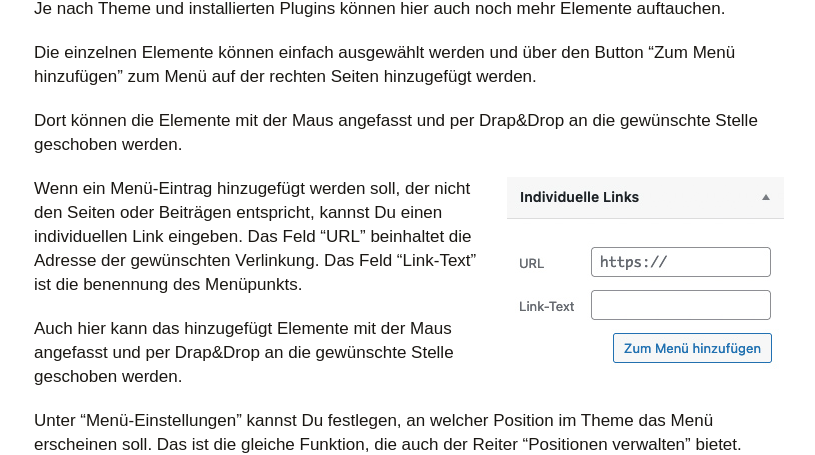
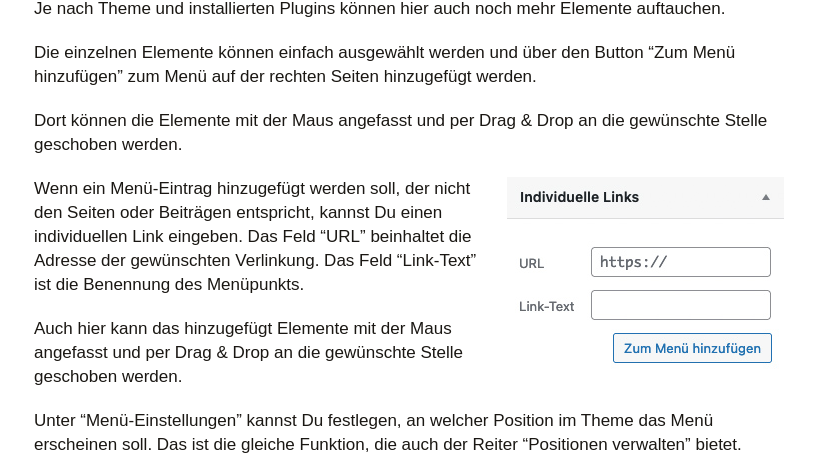
Before and after one commit to goYippi-labs/tutorials, a Jekyll site: the page built from wordpress/menu-bearbeiten/index.md, in a window 1280 px wide and 900 px high, scrolled down 1232 px. Shown: the part 149-604 px from the top of the window, without its empty margins (356-1171 px from the left). Built offline with Jekyll 4.4.1, drawn with Linux system fonts in a browser that asks for light colours; nearby versions of some CDN libraries; some web fonts are replaced; library files that are not in the unit come from our copies; some of the changed text lies outside the part shown.

Commit message:
Fixed more typos

```diff
--- a/wordpress/menu-bearbeiten/index.md
+++ b/wordpress/menu-bearbeiten/index.md
@@ -34,12 +34,12 @@ Je nach Theme und installierten Plugins können hier auch noch mehr Elemente auf
 
 Die einzelnen Elemente können einfach ausgewählt werden und über den Button "Zum Menü hinzufügen" zum Menü auf der rechten Seiten hinzugefügt werden.
 
-Dort können die Elemente mit der Maus angefasst und per Drap&Drop an die gewünschte Stelle geschoben werden.
+Dort können die Elemente mit der Maus angefasst und per Drag & Drop an die gewünschte Stelle geschoben werden.
 
 ![alt text](menu-link.jpg "Screen der Eingabe des individuellen Links"){:.alignright}
-Wenn ein Menü-Eintrag hinzugefügt werden soll, der nicht den Seiten oder Beiträgen entspricht, kannst Du einen individuellen Link eingeben. Das Feld "URL" beinhaltet die Adresse der gewünschten Verlinkung. Das Feld "Link-Text" ist die benennung des Menüpunkts.
+Wenn ein Menü-Eintrag hinzugefügt werden soll, der nicht den Seiten oder Beiträgen entspricht, kannst Du einen individuellen Link eingeben. Das Feld "URL" beinhaltet die Adresse der gewünschten Verlinkung. Das Feld "Link-Text" ist die Benennung des Menüpunkts.
 
-Auch hier kann das hinzugefügt Elemente mit der Maus angefasst und per Drap&Drop an die gewünschte Stelle geschoben werden.
+Auch hier kann das hinzugefügt Elemente mit der Maus angefasst und per Drag & Drop an die gewünschte Stelle geschoben werden.
 
 Unter "Menü-Einstellungen" kannst Du festlegen, an welcher Position im Theme das Menü erscheinen soll. Das ist die gleiche Funktion, die auch der Reiter "Positionen verwalten" bietet.
 
```
Also changed, not shown: other parts of wordpress/menu-bearbeiten/index.md (+1 -1 lines), wordpress/erste-schritte/index.md (+2 -2 lines), wordpress/index.md (+1 -1 lines), wordpress/inhalte-bearbeiten/index.md (+4 -4 lines).
